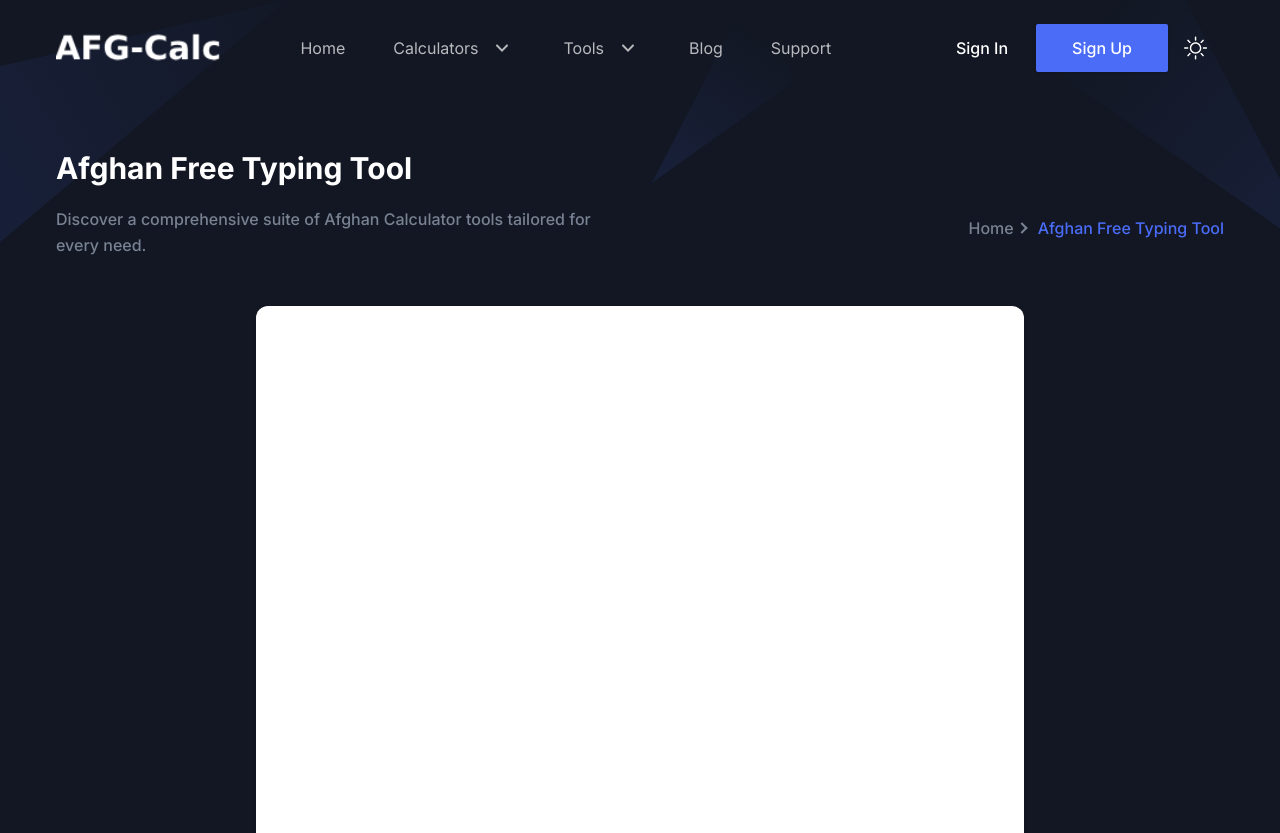
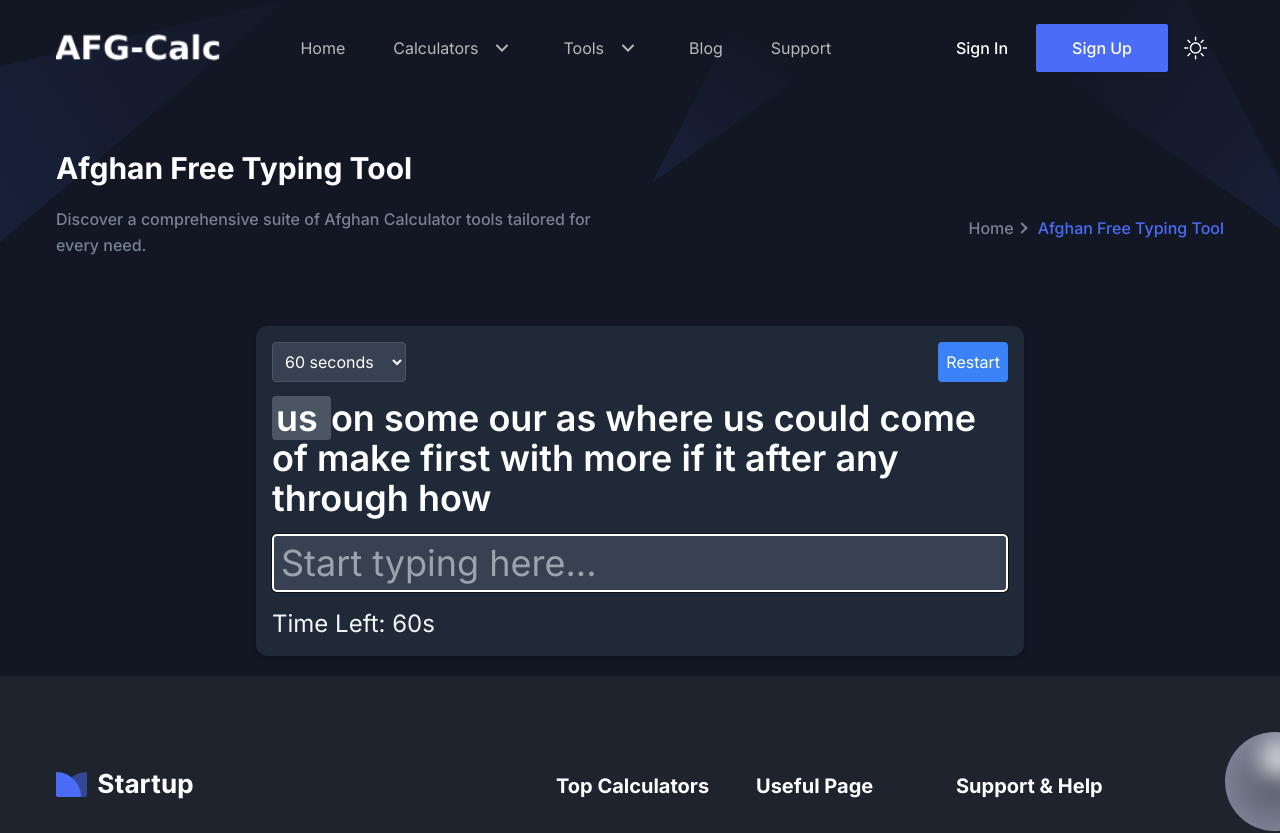
Before and after one commit to danishyarkhwork/afghan-calculator, a Next.js app: page /afghan-typing-tool in a window 1280 px wide. Shown: the top 833 px of the page. Built offline with nearby package versions, Linux system fonts and the light colour scheme.

Commit message:
fix: the typing tool improved and new features added

```diff
--- a/src/components/Tools/FreeTypingTool.tsx
+++ b/src/components/Tools/FreeTypingTool.tsx
@@ -1,22 +1,47 @@
 "use client";
 
 import React, { useState, useEffect, useRef } from 'react';
-import { faker } from '@faker-js/faker';
+
+const easyWords = [
+  'the', 'and', 'of', 'to', 'in', 'a', 'is', 'that', 'for', 'it',
+  'was', 'as', 'with', 'on', 'be', 'by', 'this', 'at', 'have', 'or',
+  'from', 'but', 'not', 'are', 'we', 'an', 'which', 'they', 'you',
+  'one', 'all', 'were', 'can', 'there', 'their', 'what', 'so', 'up',
+  'out', 'if', 'about', 'who', 'get', 'go', 'me', 'like', 'no', 'just',
+  'him', 'now', 'my', 'her', 'make', 'than', 'our', 'us', 'then', 'these',
+  'she', 'time', 'how', 'see', 'more', 'new', 'way', 'could', 'people',
+  'well', 'other', 'first', 'into', 'do', 'its', 'would', 'been', 'two',
+  'after', 'when', 'come', 'over', 'some', 'only', 'also', 'back', 'use',
+  'because', 'even', 'most', 'give', 'any', 'day', 'through', 'man',
+  'before', 'must', 'down', 'should', 'where', 'each', 'thing', 'same',
+  'year', 'too', 'said'
+];
 
 const generateRandomWords = (num: number) => {
-    return Array.from({ length: num }, () => faker.word.sample()).join(' ');
+  return Array.from({ length: num }, () => easyWords[Math.floor(Math.random() * easyWords.length)]);
 };
 
 const AdvancedTypingTool: React.FC = () => {
-    const [text, setText] = useState(generateRandomWords(200));
+  const [text, setText] = useState<string[]>([]);
+  const [currentIndex, setCurrentIndex] = useState(0);
   const [input, setInput] = useState('');
   const [isTyping, setIsTyping] = useState(false);
   const [timeLeft, setTimeLeft] = useState(60);
+  const [selectedTime, setSelectedTime] = useState(60);
   const [wpm, setWpm] = useState<number | null>(null);
   const [accuracy, setAccuracy] = useState<number | null>(null);
   const [typedWords, setTypedWords] = useState<string[]>([]);
+  const [errors, setErrors] = useState<number>(0);
+  const [correctWords, setCorrectWords] = useState<number>(0);
+  const [history, setHistory] = useState<{ wpm: number, accuracy: number }[]>([]);
+  const [leaderboard, setLeaderboard] = useState<{ wpm: number, accuracy: number }[]>([]);
   const timerRef = useRef<NodeJS.Timeout | null>(null);
   const textRef = useRef<HTMLDivElement>(null);
+  const wordsPerPage = 20; // 10 words per line, 2 lines
+
+  useEffect(() => {
+    setText(generateRandomWords(100)); // Generate 100 words for the test
+  }, []);
 
   useEffect(() => {
     if (isTyping && timeLeft > 0) {
@@ -36,58 +61,149 @@ const AdvancedTypingTool: React.FC = () => {
   const handleChange = (e: React.ChangeEvent<HTMLInputElement>) => {
     if (!isTyping) setIsTyping(true);
     const value = e.target.value;
+
     if (value.endsWith(' ')) {
-            setTypedWords([...typedWords, value.trim()]);
+      const trimmedValue = value.trim();
+      if (trimmedValue !== text[currentIndex]) {
+        setErrors(errors + 1);
+      } else {
+        setCorrectWords(correctWords + 1);
+      }
+      setTypedWords([...typedWords, trimmedValue]);
       setInput('');
-            highlightNextWord();
+      setCurrentIndex(currentIndex + 1);
     } else {
       setInput(value);
     }
+    highlightNextWord(value);
   };
 
-    const highlightNextWord = () => {
+  const highlightNextWord = (currentInput: string) => {
     if (textRef.current) {
       const words = textRef.current.querySelectorAll('span');
       words.forEach((word, index) => {
-                if (index === typedWords.length) {
-                    word.classList.add('highlight');
+        word.classList.remove('bg-gray-200', 'dark:bg-gray-600', 'text-green-500', 'text-red-500');
+        if (index === currentIndex) {
+          if (currentInput.trim() !== text[currentIndex].substring(0, currentInput.trim().length)) {
+            word.classList.add('text-red-500');
           } else {
-                    word.classList.remove('highlight');
+            word.classList.add('bg-gray-200', 'dark:bg-gray-600', 'px-1', 'rounded');
+          }
+        } else if (index < currentIndex) {
+          if (typedWords[index] !== text[index]) {
+            word.classList.add('text-red-500');
+          } else {
+            word.classList.add('text-green-500');
+          }
         }
       });
     }
   };
 
   const calculateResults = () => {
-        const wordsTyped = typedWords.length;
-        setWpm(wordsTyped);
-        const correctWords = typedWords.filter((word, index) => word === text.split(' ')[index]).length;
-        setAccuracy((correctWords / wordsTyped) * 100);
+    const correctWordsCount = typedWords.filter((word, index) => word === text[index]).length;
+    const totalMinutes = (selectedTime - timeLeft) / 60;
+    const wpm = Math.round(correctWordsCount / totalMinutes);
+    const accuracy = ((correctWordsCount / typedWords.length) * 100).toFixed(2);
+    setWpm(wpm);
+    setAccuracy(parseFloat(accuracy));
+    const result = { wpm, accuracy: parseFloat(accuracy) };
+    setHistory([...history, result]);
+    setLeaderboard([...leaderboard, result].sort((a, b) => b.wpm - a.wpm).slice(0, 10)); // Top 10 scores
   };
 
+  const handleRestart = () => {
+    setText(generateRandomWords(100)); // generate 100 words for longer text
+    setInput('');
+    setIsTyping(false);
+    setTimeLeft(selectedTime);
+    setWpm(null);
+    setAccuracy(null);
+    setTypedWords([]);
+    setErrors(0);
+    setCorrectWords(0);
+    setCurrentIndex(0);
+  };
+
+  const handleTimeChange = (e: React.ChangeEvent<HTMLSelectElement>) => {
+    const time = parseInt(e.target.value);
+    setSelectedTime(time);
+    setTimeLeft(time);
+  };
+
+  useEffect(() => {
+    highlightNextWord('');
+  }, [typedWords, currentIndex]);
+
   return (
-        <div className="p-4 max-w-3xl mx-auto bg-white rounded-xl shadow-md space-y-4">
-            <div id="words" className="text-lg font-semibold whitespace-pre-wrap" ref={textRef}>
-                {text.split(' ').map((word, index) => (
-                    <span key={index} wordnr={index} className={index === 0 ? 'highlight' : ''}>
+    <div className="p-4 max-w-3xl mx-auto my-5 bg-white dark:bg-gray-800 rounded-xl shadow-md space-y-4">
+      <div className="flex justify-between items-center">
+        <select value={selectedTime} onChange={handleTimeChange} className="p-2 border border-gray-300 rounded dark:border-gray-600 dark:bg-gray-700 dark:text-white">
+          <option value={30}>30 seconds</option>
+          <option value={60}>60 seconds</option>
+          <option value={120}>120 seconds</option>
+        </select>
+        <button onClick={handleRestart} className="p-2 bg-blue-500 text-white rounded">
+          Restart
+        </button>
+      </div>
+      {timeLeft === 0 ? (
+        <div className="text-center">
+          <div className="text-5xl font-bold text-green-500">{wpm} WPM</div>
+          <div className="text-2xl">Keystrokes: <span className="text-green-500">{typedWords.join('').length + typedWords.length - 1}</span> | <span className="text-red-500">{errors}</span></div>
+          <div className="text-2xl">Accuracy: {accuracy}%</div>
+          <div className="text-2xl">Correct words: <span className="text-green-500">{correctWords}</span></div>
+          <div className="text-2xl">Wrong words: <span className="text-red-500">{errors}</span></div>
+        </div>
+      ) : (
+        <>
+          <div id="words" className="text-4xl font-semibold whitespace-pre-wrap" ref={textRef}>
+            {text.slice(0, currentIndex + wordsPerPage).map((word, index) => {
+              const absoluteIndex = index;
+              const wordClass = (typedWords[absoluteIndex] && typedWords[absoluteIndex] === text[absoluteIndex]) ? 'text-green-500' : (typedWords[absoluteIndex] ? 'text-red-500' : '');
+              return (
+                <span key={index} className={`${absoluteIndex === currentIndex ? 'bg-gray-200 dark:bg-gray-600 px-1 rounded' : wordClass}`}>
                   {word}{' '}
                 </span>
-                ))}
+              );
+            })}
           </div>
           <input
             type="text"
             value={input}
             onChange={handleChange}
-                className="w-full p-2 border border-gray-300 rounded"
+            className="w-full p-2 border border-gray-300 rounded dark:border-gray-600 dark:bg-gray-700 dark:text-white text-4xl"
             placeholder="Start typing here..."
             disabled={timeLeft === 0}
             autoFocus
           />
-            <div className="flex justify-between items-center">
-                <div>Time Left: {timeLeft}s</div>
-                {wpm !== null && <div>WPM: {wpm}</div>}
-                {accuracy !== null && <div>Accuracy: {accuracy.toFixed(2)}%</div>}
+          <div className="flex justify-between items-center text-gray-900 dark:text-gray-100">
+            <div className="text-2xl">Time Left: {timeLeft}s</div>
+            {wpm !== null && <div className="text-2xl">WPM: {wpm}</div>}
+            {accuracy !== null && <div className="text-2xl">Accuracy: {accuracy}%</div>}
           </div>
+        </>
+      )}
+      {history.length > 0 && (
+        <div className="mt-4">
+          <h2 className="text-2xl font-semibold">Typing History</h2>
+          <ul className="list-disc list-inside">
+            {history.map((entry, index) => (
+              <li key={index}>WPM: {entry.wpm}, Accuracy: {entry.accuracy}%</li>
+            ))}
+          </ul>
+        </div>
+      )}
+      {leaderboard.length > 0 && (
+        <div className="mt-4">
+          <h2 className="text-2xl font-semibold">Leaderboard</h2>
+          <ul className="list-disc list-inside">
+            {leaderboard.map((entry, index) => (
+              <li key={index}>WPM: {entry.wpm}, Accuracy: {entry.accuracy}%</li>
+            ))}
+          </ul>
+        </div>
+      )}
     </div>
   );
 };
```
Also changed, not shown: 1 other file (tests, documents, lock files or other folders). Lines whose indentation alone changed are shown as unchanged.
